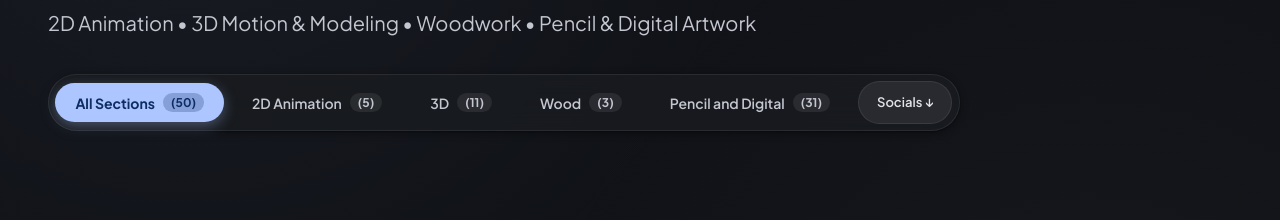
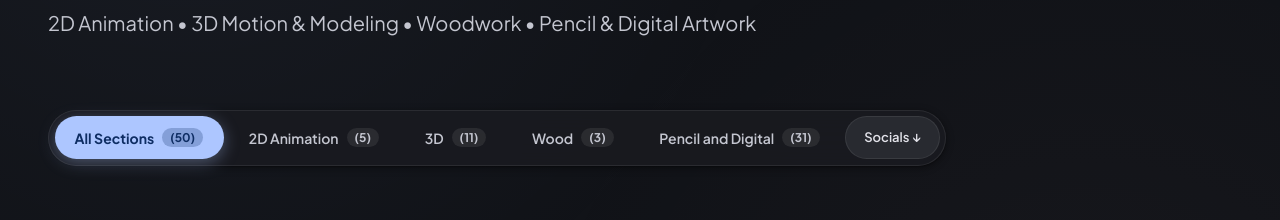
Before and after one commit to Samlelouch7/Sam-Portfolio, a plain HTML site: page index.html in a window 1280 px wide. Shown: the part 276-496 px from the top of the page. Drawn offline with Linux system fonts and the light colour scheme.

Commit message:
feat: persistent sticky sections tab bar with sliding indicator pill and smooth entrance animations

```diff
--- a/app.js
+++ b/app.js
@@ -405,6 +405,11 @@
   const copyBtn = document.getElementById('copyBtn');
   const toastNotice = document.getElementById('toastNotice');
   const fabBtn = document.getElementById('returnToTopFab');
+  const stickyTabNav = document.getElementById('stickyTabNav');
+  const tabButtonsContainer = document.querySelector('.tab-buttons');
+  const tabActivePill = document.getElementById('tabActivePill');
+
+  let currentActiveTabBtn = document.querySelector('.tab-btn.active') || tabButtons[0];
 
   function init() {
     setupTabs();
@@ -412,6 +417,7 @@
     setupModal();
     setupSharing();
     setupFab();
+    setupStickyObserver();
   }
 
   function setupFab() {
@@ -430,8 +436,57 @@
     });
   }
 
-  // Tab Filtering & Switching
+  // Sticky Tab Bar Scroll Elevation
+  function setupStickyObserver() {
+    if (!stickyTabNav) return;
+    window.addEventListener('scroll', () => {
+      if (window.scrollY > 50) {
+        stickyTabNav.classList.add('is-scrolled');
+      } else {
+        stickyTabNav.classList.remove('is-scrolled');
+      }
+    }, { passive: true });
+  }
+
+  // Sliding Indicator Pill Animation
+  function updateActivePill(targetBtn, smooth = true) {
+    if (!tabActivePill || !targetBtn || !tabButtonsContainer) return;
+
+    if (!smooth) {
+      tabActivePill.style.transition = 'none';
+    } else {
+      tabActivePill.style.transition = 'transform 0.32s cubic-bezier(0.2, 0.0, 0, 1.0), width 0.32s cubic-bezier(0.2, 0.0, 0, 1.0), opacity 0.2s ease';
+    }
+
+    const btnLeft = targetBtn.offsetLeft;
+    const btnWidth = targetBtn.offsetWidth;
+
+    tabActivePill.style.transform = 'translate3d(' + btnLeft + 'px, 0, 0)';
+    tabActivePill.style.width = btnWidth + 'px';
+    tabButtonsContainer.classList.add('pill-ready');
+
+    // On mobile / horizontally scrolling tab bar, keep active tab in view
+    if (tabButtonsContainer.scrollWidth > tabButtonsContainer.clientWidth) {
+      const scrollTarget = btnLeft - (tabButtonsContainer.clientWidth / 2) + (btnWidth / 2);
+      tabButtonsContainer.scrollTo({ left: Math.max(0, scrollTarget), behavior: 'smooth' });
+    }
+  }
+
+  // Tab Filtering & Switching with Smooth Transitions
   function setupTabs() {
+    // Position the pill on load
+    if (currentActiveTabBtn) {
+      // Small timeout to allow font rendering / layout settling
+      setTimeout(() => updateActivePill(currentActiveTabBtn, false), 50);
+    }
+
+    // Window resize handler to keep pill perfectly positioned
+    window.addEventListener('resize', () => {
+      if (currentActiveTabBtn) {
+        updateActivePill(currentActiveTabBtn, false);
+      }
+    }, { passive: true });
+
     tabButtons.forEach(btn => {
       btn.addEventListener('click', () => {
         const targetTab = btn.getAttribute('data-tab');
@@ -442,13 +497,23 @@
         });
         btn.classList.add('active');
         btn.setAttribute('aria-selected', 'true');
+        currentActiveTabBtn = btn;
 
+        // Smoothly animate the sliding pill to the clicked tab
+        updateActivePill(btn, true);
+
+        // Filter sections with smooth entrance animation
         sections.forEach(sec => {
           const secId = sec.getAttribute('data-section-id');
           if (targetTab === 'all' || secId === targetTab) {
             sec.classList.remove('tab-hidden');
+            sec.classList.remove('tab-enter');
+            // Trigger reflow to restart entrance animation
+            void sec.offsetWidth;
+            sec.classList.add('tab-enter');
           } else {
             sec.classList.add('tab-hidden');
+            sec.classList.remove('tab-enter');
           }
         });
 
@@ -456,11 +521,22 @@
         if (targetTab !== 'all') {
           const targetSec = document.getElementById(targetTab);
           if (targetSec) {
-            targetSec.scrollIntoView({ behavior: 'smooth', block: 'start' });
+            const topBarHeight = (stickyTabNav ? stickyTabNav.offsetHeight : 50) + 75;
+            const targetTop = targetSec.getBoundingClientRect().top + window.scrollY - topBarHeight;
+            window.scrollTo({ top: Math.max(0, targetTop), behavior: 'smooth' });
           }
         }
       });
     });
+
+    // Check if initial URL has a section hash like #pencil-digital or #3d
+    const initialHash = window.location.hash.replace('#', '');
+    if (initialHash) {
+      const matchingBtn = document.querySelector('.tab-btn[data-tab="' + initialHash + '"]');
+      if (matchingBtn) {
+        matchingBtn.click();
+      }
+    }
   }
 
   // Media Cards (Hover Play + Click)
--- a/index.html
+++ b/index.html
@@ -72,10 +72,15 @@
             </p>
           </div>
         </div>
+      </div>
+    </section>
 
-        <!-- Interactive Category Tab Bar -->
+    <!-- Persistent Sticky Sections Tab Bar (Always Stays Visible on Scroll) -->
+    <div class="sticky-tab-nav-wrapper" id="stickyTabNav">
+      <div class="container">
         <div class="tab-filter-bar">
           <div class="tab-buttons" role="tablist" aria-label="Portfolio Section Tabs">
+            <div class="tab-active-pill" id="tabActivePill" aria-hidden="true"></div>
             <button class="tab-btn active" data-tab="all" role="tab" aria-selected="true">
               All Sections <span class="tab-count">(50)</span>
             </button>
@@ -95,7 +100,7 @@
           </div>
         </div>
       </div>
-    </section>
+    </div>
 
     <!-- Sections Pre-rendered Directly in HTML for 100% Instant Reliability -->
     <div id="sectionsContainer" class="container">
--- a/styles.css
+++ b/styles.css
@@ -332,32 +332,74 @@ body::before {
 }
 
 /* ==========================================================================
-   M3 EXPRESSIVE SEGMENTED BUTTONS / TAB FILTER BAR
+   M3 EXPRESSIVE SEGMENTED BUTTONS / PERSISTENT STICKY TAB FILTER BAR
    ========================================================================== */
-.tab-filter-bar {
-  margin-top: 2rem;
+.sticky-tab-nav-wrapper {
   position: sticky;
   top: 4.75rem;
-  z-index: 90;
-  padding: 0.25rem 0;
+  z-index: 95;
+  padding: 0.5rem 0;
+  pointer-events: none;
+  transition: all var(--md-sys-motion-duration-short) var(--md-sys-motion-easing-emphasized);
+}
+
+.sticky-tab-nav-wrapper .container {
+  pointer-events: auto;
+}
+
+.sticky-tab-nav-wrapper.is-scrolled .tab-buttons {
+  box-shadow: var(--md-sys-elevation-3);
+  border-color: rgba(173, 198, 255, 0.25);
+  background: rgba(25, 27, 32, 0.96);
+}
+
+.tab-filter-bar {
+  margin: 0;
+  padding: 0;
 }
 
 .tab-buttons {
+  position: relative;
   display: inline-flex;
   flex-wrap: wrap;
   align-items: center;
-  gap: 0.5rem;
-  background: rgba(25, 27, 32, 0.9);
-  backdrop-filter: blur(20px);
-  -webkit-backdrop-filter: blur(20px);
-  padding: 0.4rem;
+  gap: 0.35rem;
+  background: rgba(25, 27, 32, 0.92);
+  backdrop-filter: blur(24px);
+  -webkit-backdrop-filter: blur(24px);
+  padding: 0.35rem;
   border-radius: var(--md-sys-shape-corner-full);
   border: 1px solid var(--md-sys-color-outline-variant);
   box-shadow: var(--md-sys-elevation-2);
+  transition: all var(--md-sys-motion-duration-short) var(--md-sys-motion-easing-emphasized);
+}
+
+/* Animated Sliding Active Indicator Pill */
+.tab-active-pill {
+  position: absolute;
+  top: 0.35rem;
+  bottom: 0.35rem;
+  left: 0;
+  border-radius: var(--md-sys-shape-corner-full);
+  background: var(--md-sys-color-primary);
+  box-shadow: 0 4px 16px rgba(173, 198, 255, 0.35);
+  z-index: 1;
+  pointer-events: none;
+  opacity: 0;
+  transition:
+    transform 0.34s cubic-bezier(0.2, 0.0, 0, 1.0),
+    width 0.34s cubic-bezier(0.2, 0.0, 0, 1.0),
+    opacity 0.2s ease;
+}
+
+.tab-buttons.pill-ready .tab-active-pill {
+  opacity: 1;
 }
 
 /* Individual Filter Chips */
 .tab-btn {
+  position: relative;
+  z-index: 2;
   display: inline-flex;
   align-items: center;
   gap: 0.5rem;
@@ -370,13 +412,19 @@ body::before {
   font-size: 0.875rem;
   font-weight: 600;
   cursor: pointer;
-  transition: all var(--md-sys-motion-duration-short) var(--md-sys-motion-easing-emphasized);
+  transition:
+    color 0.2s ease,
+    transform 0.15s var(--md-sys-motion-easing-emphasized),
+    background-color 0.18s ease;
   white-space: nowrap;
 }
 
 .tab-btn:hover {
-  background: var(--md-sys-state-hover);
   color: var(--md-sys-color-on-surface);
+}
+
+.tab-btn:active {
+  transform: scale(0.96);
 }
 
 .tab-btn:focus-visible {
@@ -386,9 +434,13 @@ body::before {
 
 /* Active Segment / Chip */
 .tab-btn.active {
-  background: var(--md-sys-color-primary);
   color: var(--md-sys-color-on-primary);
   font-weight: 700;
+}
+
+/* Fallback if pill is not yet initialized */
+.tab-buttons:not(.pill-ready) .tab-btn.active {
+  background: var(--md-sys-color-primary);
   box-shadow: 0 4px 14px rgba(173, 198, 255, 0.35);
 }
 
@@ -399,7 +451,7 @@ body::before {
   border-radius: var(--md-sys-shape-corner-full);
   background: rgba(255, 255, 255, 0.08);
   color: inherit;
-  transition: background var(--md-sys-motion-duration-short);
+  transition: background 0.2s ease, color 0.2s ease;
 }
 
 .tab-btn.active .tab-count {
@@ -408,6 +460,8 @@ body::before {
 }
 
 .tab-btn-link {
+  position: relative;
+  z-index: 2;
   display: inline-flex;
   align-items: center;
   padding: 0.625rem 1.125rem;
@@ -424,6 +478,7 @@ body::before {
 .tab-btn-link:hover {
   background: var(--md-sys-color-secondary-container);
   color: var(--md-sys-color-on-secondary-container);
+  transform: translateY(-1px);
 }
 
 /* ==========================================================================
@@ -432,7 +487,27 @@ body::before {
 .portfolio-section {
   padding-top: 3.5rem;
   margin-bottom: 3rem;
+  scroll-margin-top: 8rem;
   transition: opacity var(--md-sys-motion-duration-medium) var(--md-sys-motion-easing-emphasized);
+}
+
+.portfolio-section.tab-hidden {
+  display: none !important;
+}
+
+.portfolio-section.tab-enter {
+  animation: m3SectionEnter 0.36s cubic-bezier(0.05, 0.7, 0.1, 1.0) backwards;
+}
+
+@keyframes m3SectionEnter {
+  0% {
+    opacity: 0;
+    transform: translateY(22px) scale(0.99);
+  }
+  100% {
+    opacity: 1;
+    transform: translateY(0) scale(1);
+  }
 }
 
 .portfolio-section.tab-hidden {
@@ -1173,6 +1248,10 @@ body::before {
     padding: 0 0.5rem;
   }
 
+  .sticky-tab-nav-wrapper {
+    top: 3.5rem;
+  }
+
   .nav-inner {
     padding: 0.4rem 0.75rem;
   }
```
